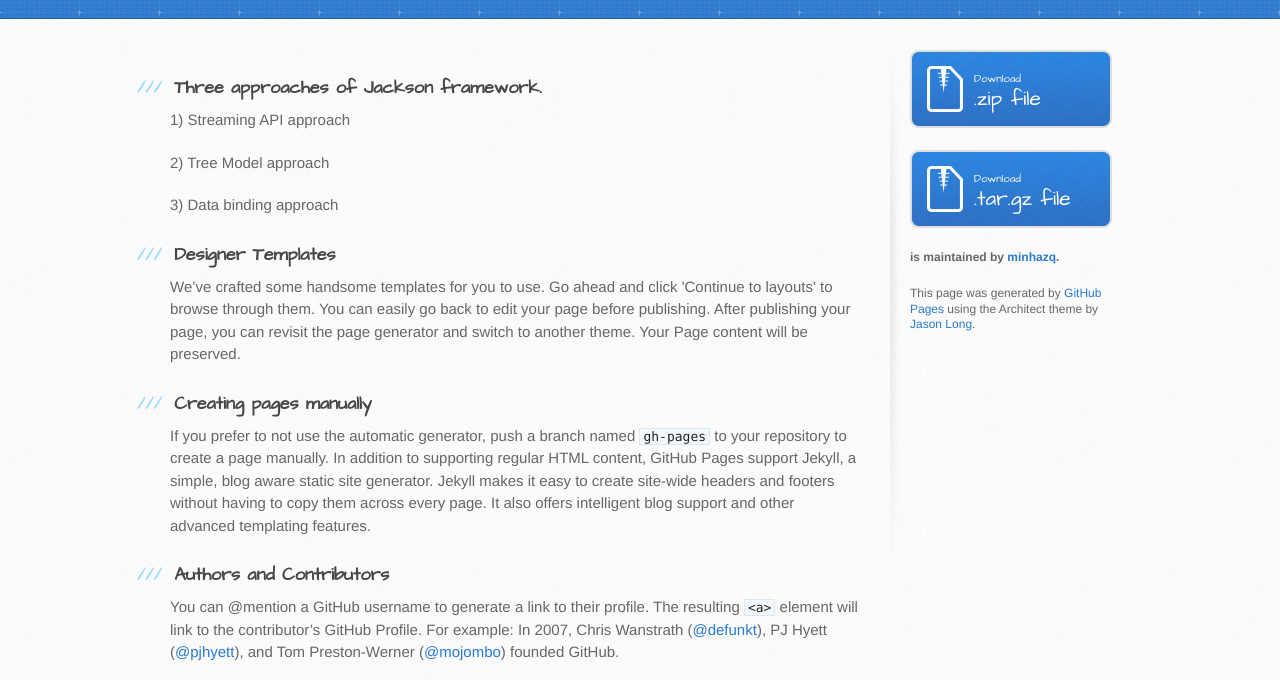
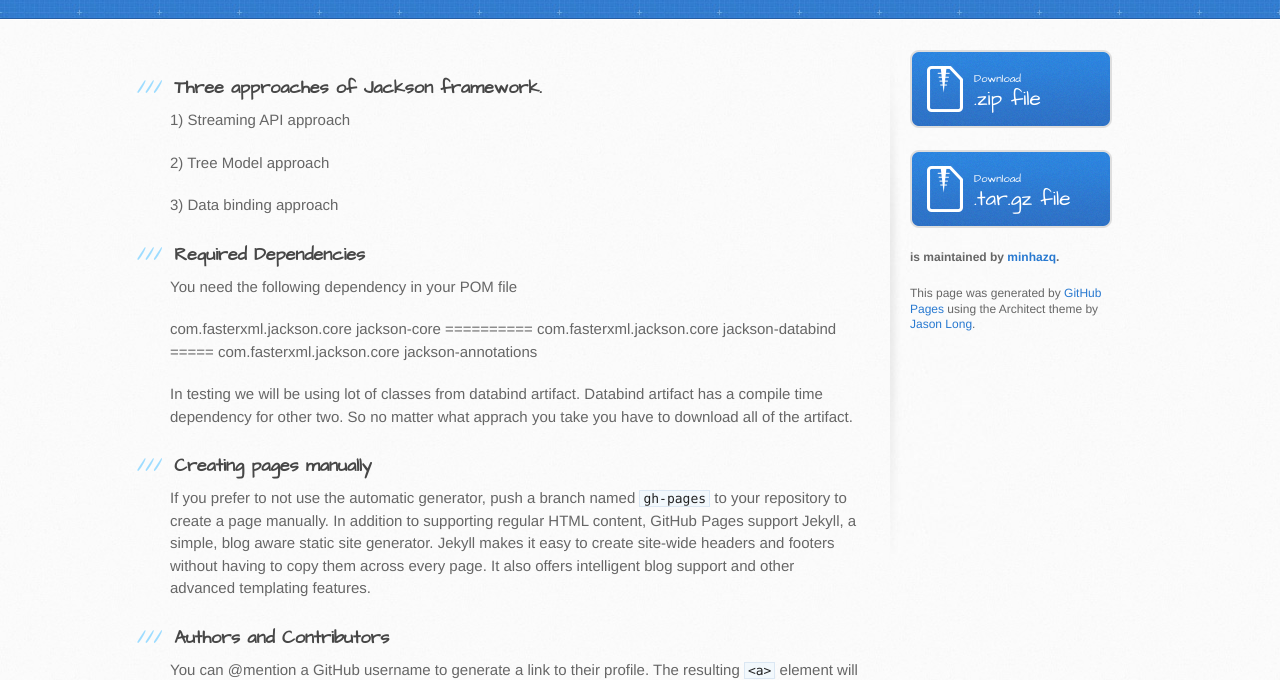
Before and after one commit to minhazq/jackson-parsing, a plain HTML site: page index.html in a window 1280 px wide. Shown: the part 148-828 px from the top of the page. Drawn offline with Linux system fonts and the light colour scheme.

Commit message:
Update index.html

```diff
--- a/index.html
+++ b/index.html
@@ -36,9 +36,22 @@
 <p> 3) Data binding approach</p>
 
 <h3>
-<a id="designer-templates" class="anchor" href="#designer-templates" aria-hidden="true"><span aria-hidden="true" class="octicon octicon-link"></span></a>Designer Templates</h3>
+<a id="designer-templates" class="anchor" href="#designer-templates" aria-hidden="true"><span aria-hidden="true" class="octicon octicon-link"></span></a>Required Dependencies</h3>
 
-<p>We’ve crafted some handsome templates for you to use. Go ahead and click 'Continue to layouts' to browse through them. You can easily go back to edit your page before publishing. After publishing your page, you can revisit the page generator and switch to another theme. Your Page content will be preserved.</p>
+<p>You need the following dependency in your POM file</p>
+<p>
+  <groupId>com.fasterxml.jackson.core</groupId>
+  <artifactId>jackson-core</artifactId>
+  ==========
+  <groupId>com.fasterxml.jackson.core</groupId>
+  <artifactId>jackson-databind</artifactId>
+  =====
+  <groupId>com.fasterxml.jackson.core</groupId>
+  <artifactId>jackson-annotations</artifactId>
+</p>
+<p>In testing we will be using lot of classes from databind artifact. Databind artifact has a compile time dependency for other two.
+  So no matter what apprach you take you have to download all of the artifact.
+</p>
 
 <h3>
 <a id="creating-pages-manually" class="anchor" href="#creating-pages-manually" aria-hidden="true"><span aria-hidden="true" class="octicon octicon-link"></span></a>Creating pages manually</h3>
```
